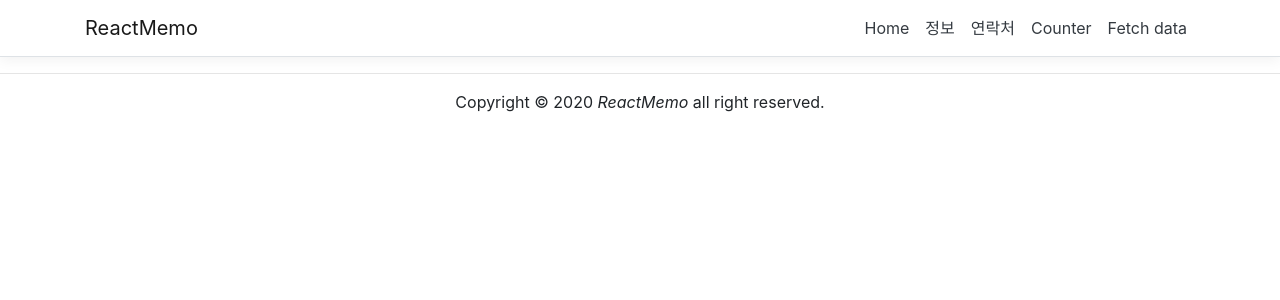
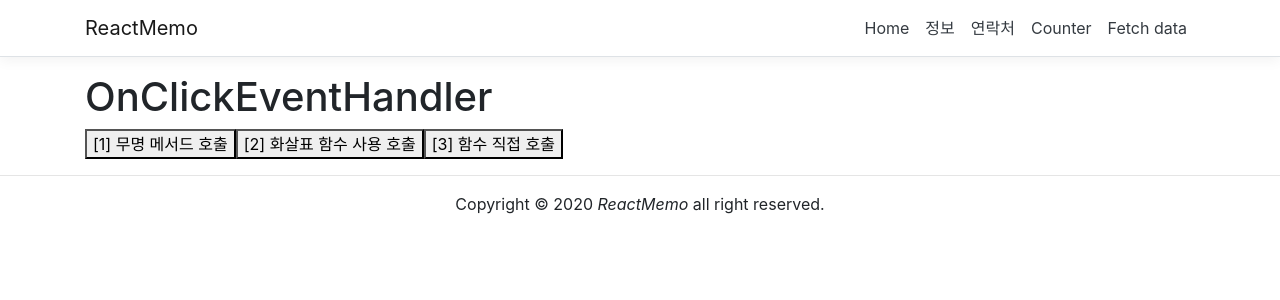
Before and after one commit to VisualAcademy/ReactMemo, a React (Create React App) app in the folder ReactMemo/ClientApp/: page /OnClickEventHandler in a window 1280 px wide. Shown: the top 300 px of the page. Built offline with nearby package versions, Linux system fonts and the light colour scheme.

Commit message:
OnClickEventHandler_onCLick 이벤트 처리기에서 클릭 이벤트를 처리하는 3가지 모양 정리

```diff
--- a/ReactMemo/ClientApp/src/App.js
+++ b/ReactMemo/ClientApp/src/App.js
@@ -28,6 +28,7 @@ import { OneWayBinding } from './components/Demos/OneWayBinding/OneWayBinding';
 import { MapFunctionDemo } from './components/Demos/MapFunctionDemo/MapFunctionDemo';
 import { MapFunctionBookList } from './components/Demos/MapFunctionBookList/MapFunctionBookList';
 import StateDescription from './components/Demos/StateDescription/StateDescription';
+import OnClickEventHandler from './components/Samples/OnClickEventHandler';
 
 export default class App extends Component {
     static displayName = App.name;
@@ -60,6 +61,8 @@ export default class App extends Component {
 
                 <Route path='/OnClickDemo' component={OnClickDemo} />
 
+                <Route path="/OnClickEventHandler" component={OnClickEventHandler} />
+
                 <Route path='/Ideas' component={Ideas} />
 
                 <Route path='/InlineStyles' component={InlineStyle} />
--- /dev/null
+++ b/ReactMemo/ClientApp/src/components/Samples/OnClickEventHandler.js
@@ -0,0 +1,17 @@
+// OnClickEventHandler.js
+import React from "react";
+
+function btn_Click() {
+    console.log('[3] 함수 직접 호출');
+}
+
+function OnClickEventHandler() {
+    return (<>
+        <h1>OnClickEventHandler</h1>
+        <button onClick={function () { console.log('[1] 무명 메서드 호출'); }}>[1] 무명 메서드 호출</button>
+        <button onClick={() => console.log('[2] 화살표 함수 사용 호출')}>[2] 화살표 함수 사용 호출</button>
+        <button onClick={btn_Click}>[3] 함수 직접 호출</button>
+    </>);
+}
+
+export default OnClickEventHandler;
```
